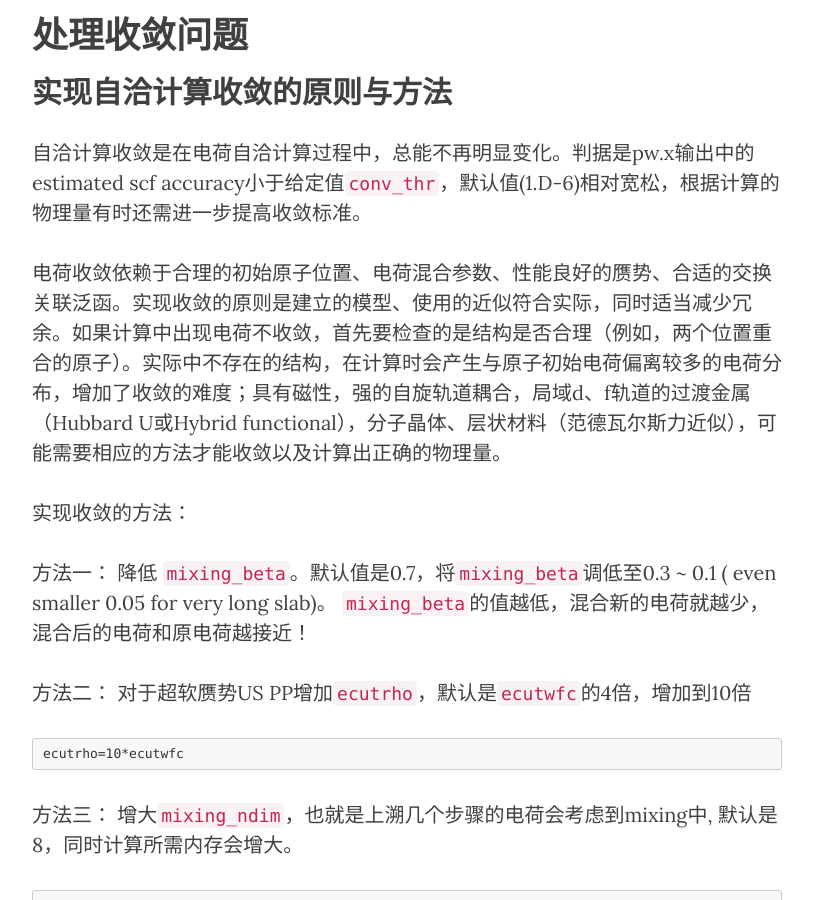
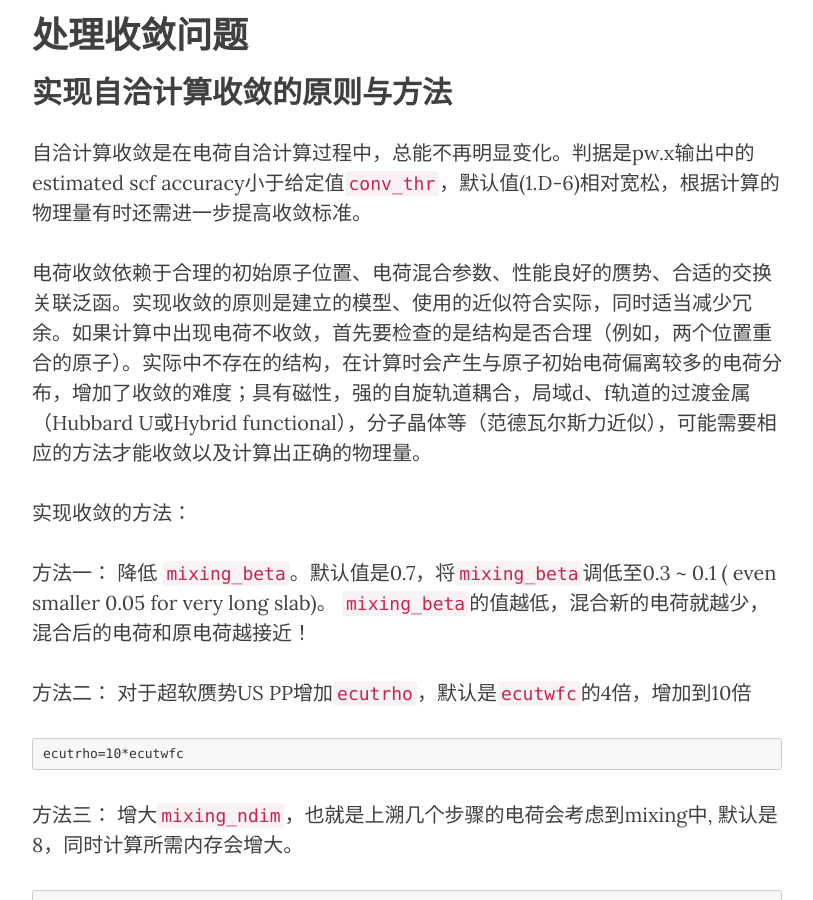
Before and after one commit to yyyu200/DFTbook, a Jekyll site: the page built from _posts/2019-06-27-converge.md, in a window 1280 px wide and 900 px high, scrolled down 303 px. Shown: the whole window, without its empty margins (233-1046 px from the left). Built offline with Jekyll 4.4.1, drawn with Linux system fonts in a browser that asks for light colours; nearby versions of some CDN libraries; comment, search, counter and statistics services are not loaded.

Commit message:
modify at20190801-09:10:11-aliyun

```diff
--- a/_posts/2019-06-27-converge.md
+++ b/_posts/2019-06-27-converge.md
@@ -25,7 +25,7 @@
 
 自洽计算收敛是在电荷自洽计算过程中，总能不再明显变化。判据是pw.x输出中的estimated scf accuracy小于给定值`conv_thr`，默认值(1.D-6)相对宽松，根据计算的物理量有时还需进一步提高收敛标准。
 
-电荷收敛依赖于合理的初始原子位置、电荷混合参数、性能良好的赝势、合适的交换关联泛函。实现收敛的原则是建立的模型、使用的近似符合实际，同时适当减少冗余。如果计算中出现电荷不收敛，首先要检查的是结构是否合理（例如，两个位置重合的原子）。实际中不存在的结构，在计算时会产生与原子初始电荷偏离较多的电荷分布，增加了收敛的难度；具有磁性，强的自旋轨道耦合，局域d、f轨道的过渡金属（Hubbard U或Hybrid functional），分子晶体、层状材料（范德瓦尔斯力近似），可能需要相应的方法才能收敛以及计算出正确的物理量。
+电荷收敛依赖于合理的初始原子位置、电荷混合参数、性能良好的赝势、合适的交换关联泛函。实现收敛的原则是建立的模型、使用的近似符合实际，同时适当减少冗余。如果计算中出现电荷不收敛，首先要检查的是结构是否合理（例如，两个位置重合的原子）。实际中不存在的结构，在计算时会产生与原子初始电荷偏离较多的电荷分布，增加了收敛的难度；具有磁性，强的自旋轨道耦合，局域d、f轨道的过渡金属（Hubbard U或Hybrid functional），分子晶体等（范德瓦尔斯力近似），可能需要相应的方法才能收敛以及计算出正确的物理量。
 
 实现收敛的方法：
 
```
